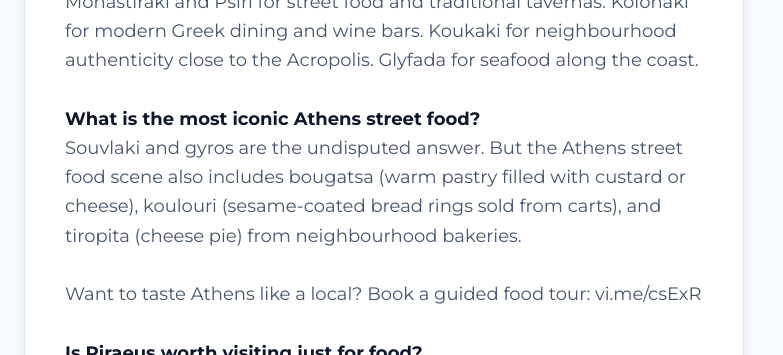
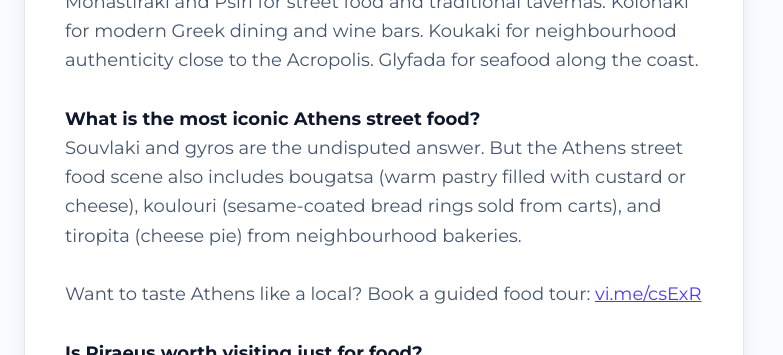
Before and after one commit to xristoskout/forumgreece, a Next.js app: page /en/eat-drink/athens in a window 1280 px wide. Shown: the part 8780-9135 px from the top of the page, without its empty margins (0-783 px from the left). Built offline with nearby package versions, Linux system fonts and the light colour scheme; a web font is replaced by a local one.

Commit message:
Make URLs clickable in eat-drink renderText (vi.me links)

```diff
--- a/app/[lang]/eat-drink/[slug]/eat-drink-client.tsx
+++ b/app/[lang]/eat-drink/[slug]/eat-drink-client.tsx
@@ -75,6 +75,29 @@ export default function EatDrinkClient({ item, lang, businesses }: EatDrinkClien
     },
   };
 
+  const renderLink = (text: string, key: number) => {
+    const urlRegex = /(https?:\/\/[^\s]+|(?:vi\.me|bit\.ly|tinyurl\.com)\/[^\s]+)/g;
+    const parts: React.ReactNode[] = [];
+    let lastIndex = 0;
+    let match;
+    while ((match = urlRegex.exec(text)) !== null) {
+      if (match.index > lastIndex) {
+        parts.push(text.slice(lastIndex, match.index));
+      }
+      const url = match[0].startsWith('http') ? match[0] : `https://${match[0]}`;
+      parts.push(
+        <a key={`link-${key}-${match.index}`} href={url} target="_blank" rel="noopener noreferrer" className="text-indigo-600 underline hover:text-indigo-500 transition-colors">
+          {match[0]}
+        </a>
+      );
+      lastIndex = match.index + match[0].length;
+    }
+    if (lastIndex < text.length) {
+      parts.push(text.slice(lastIndex));
+    }
+    return parts;
+  };
+
   const renderText = (text: string) => {
     if (!text) return null;
     const parts = text.split(/(\*\*.*?\*\*)/g);
@@ -82,7 +105,7 @@ export default function EatDrinkClient({ item, lang, businesses }: EatDrinkClien
       if (part.startsWith('**') && part.endsWith('**')) {
         return <strong key={index} className="text-slate-900 font-bold">{part.slice(2, -2)}</strong>;
       }
-      return <span key={index}>{part}</span>;
+      return <span key={index}>{renderLink(part, index)}</span>;
     });
   };
 
```
